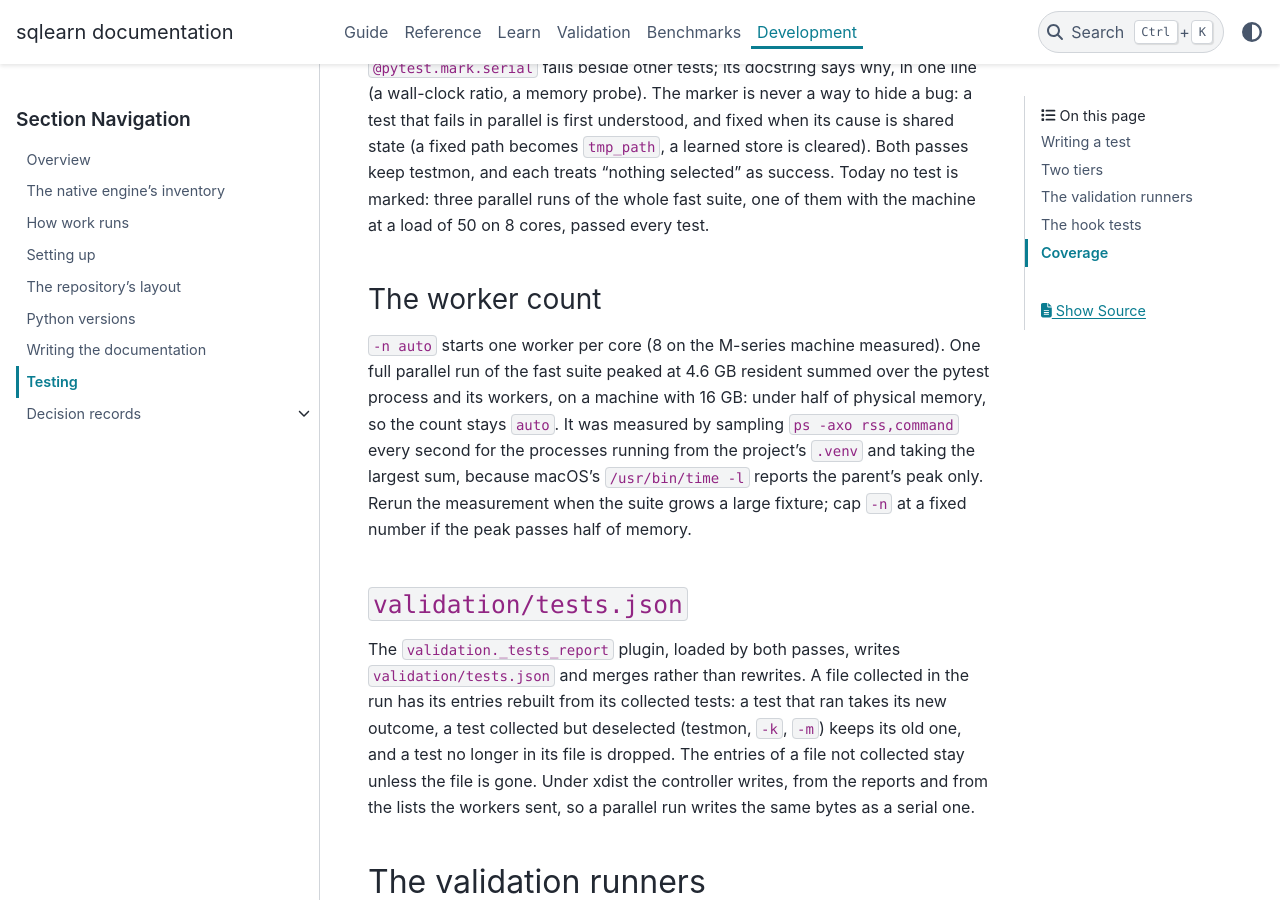
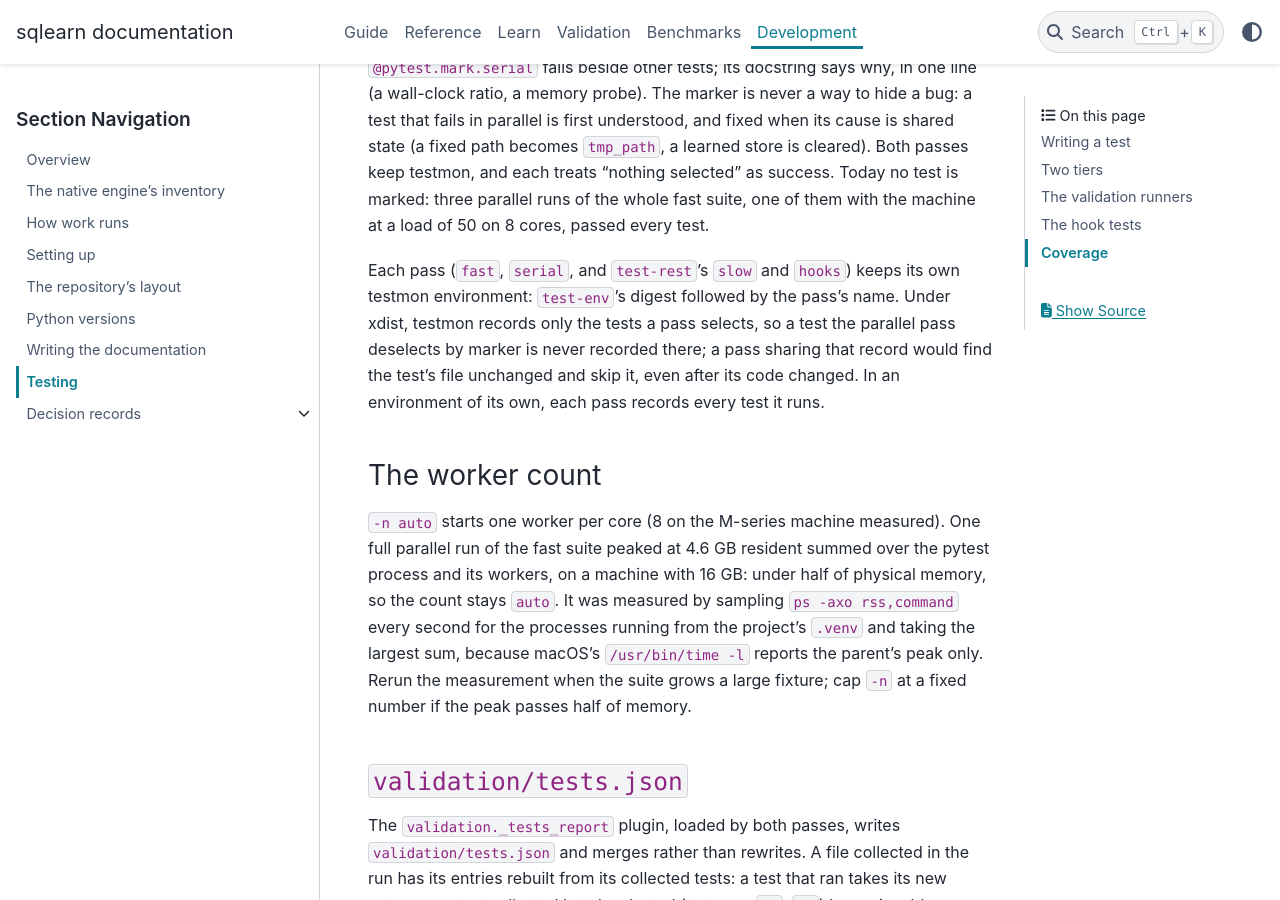
Before and after one commit to glaucis/sqlearn, a Sphinx documentation site: the page built from docs/architecture/testing.md, in a window 1280 px wide and 900 px high, scrolled down 3726 px. Built offline with Sphinx 7.4.7 and the PyData theme 0.15.4, drawn with Linux system fonts in a browser that asks for light colours; pages that are not in the unit, such as notebooks, are missing from menus; the version number could not be read and is left out.

Commit message:
fix: give each affected-test pass its own testmon record
Under xdist testmon records only the tests a pass selects, so a test the
parallel pass deselected by marker (slow, serial) was never recorded;
the slow and serial passes, sharing that record, then skipped its file
as unchanged even after its code changed. Each pass now names its own
testmon environment after test-env's digest. The recipes' tests run the
real test and test-rest recipes on scratch projects, pytest and the
report plugin set through two new justfile variables.

```diff
--- a/docs/architecture/testing.md
+++ b/docs/architecture/testing.md
@@ -136,6 +136,14 @@ selected" as success. Today no test is marked: three parallel runs of the
 whole fast suite, one of them with the machine at a load of 50 on 8 cores,
 passed every test.
 
+Each pass (`fast`, `serial`, and `test-rest`'s `slow` and `hooks`) keeps its
+own testmon environment: `test-env`'s digest followed by the pass's name.
+Under xdist, testmon records only the tests a pass selects, so a test the
+parallel pass deselects by marker is never recorded there; a pass sharing
+that record would find the test's file unchanged and skip it, even after
+its code changed. In an environment of its own, each pass records every
+test it runs.
+
 ### The worker count
 
 `-n auto` starts one worker per core (8 on the M-series machine measured).
```
Also changed, not shown: 3 other files.
